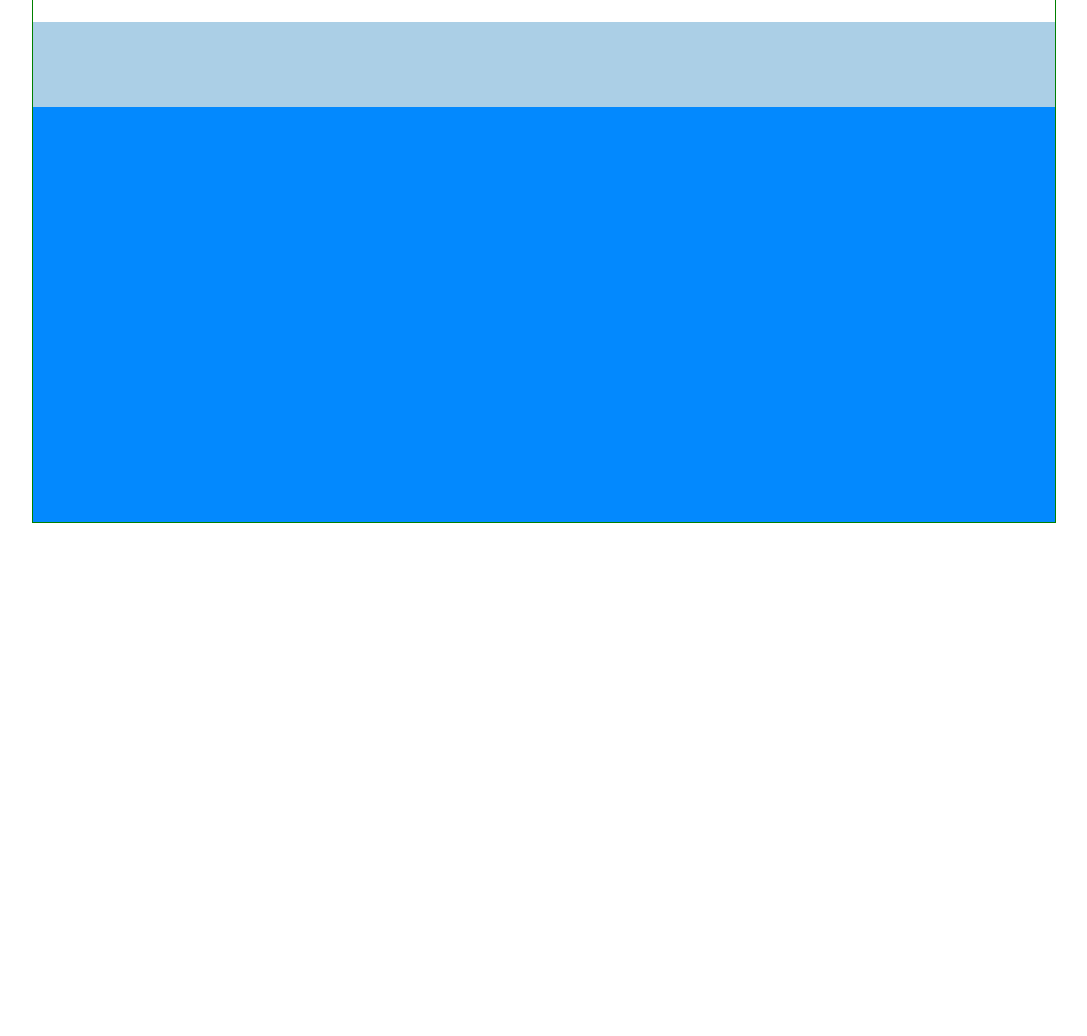
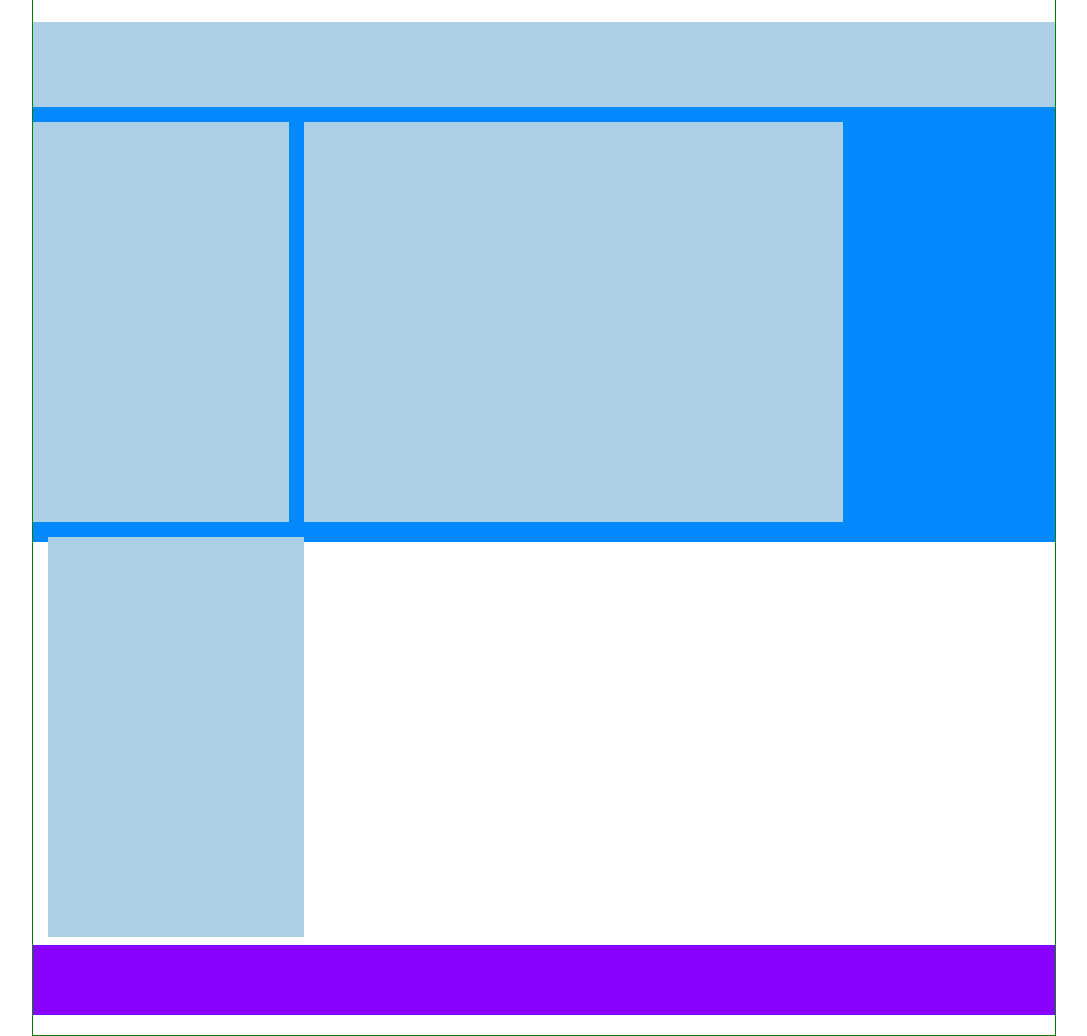
Before and after one commit to mohamedslima/htmlcss-struttura-wp, a plain HTML site: page index.html in a window 1280 px wide. Shown: the part 609-1645 px from the top of the page, without its empty margins (96-1183 px from the left). Before the commit the page ends 1132 px from the top, so only its background shows below. Drawn offline with Linux system fonts and the light colour scheme.

Commit message:
in progress

```diff
--- a/css/style.css
+++ b/css/style.css
@@ -35,14 +35,10 @@ header{
 
 /* container main leadership */
 
-.column{
-    background-color: #abcfe6;
-    height: ;
-}
 
 .container-leadership{
     background-color: #0389fe;
-    height: 500px;
+    height: 520px;
     margin-top: 25px;
 }
 
@@ -50,3 +46,35 @@ header{
     background-color: #abcfe6;
     height: 85px;
 }
+
+
+.column-1,
+.column-2,
+.center.column{
+    height: 400px;
+    background-color: #abcfe6;
+    margin-top: 15px;
+    float: left;
+}
+
+.column-1,
+.column-2{
+    width: 25%;
+}
+
+.column-2,
+.center.column{
+    margin-left: 15px;
+}
+
+.center.column{
+    width: 539px;
+}
+
+/* footer */
+
+footer{
+    background-color: #8803ff;
+    height: 70px;
+    margin: 8px 0 20px;
+}
--- a/index.html
+++ b/index.html
@@ -10,26 +10,14 @@
 <body>
     <div class="container">
         <header></header>
-        <main>
-            <div class="container-banner">
-
+        <main class="clearfix">
+            <div class="container-banner"></div>
+            <div class="container-leadership">
+                <div class="container-title-leadership"></div>
+                <div class="side column-1"></div>
+                <div class="center column"></div>
+                <div class="side column-2"></div>
             </div>
-            <div class="container-leadership">
-                <div class="container-title-leadership">
-
-                </div>
-                <div class="column left">
-
-                </div>
-                <div class="contain center">
-
-                </div>
-                <div class="column right">
-
-                </div>
-
-            </div>
-
         </main>
         <footer>
 
```
